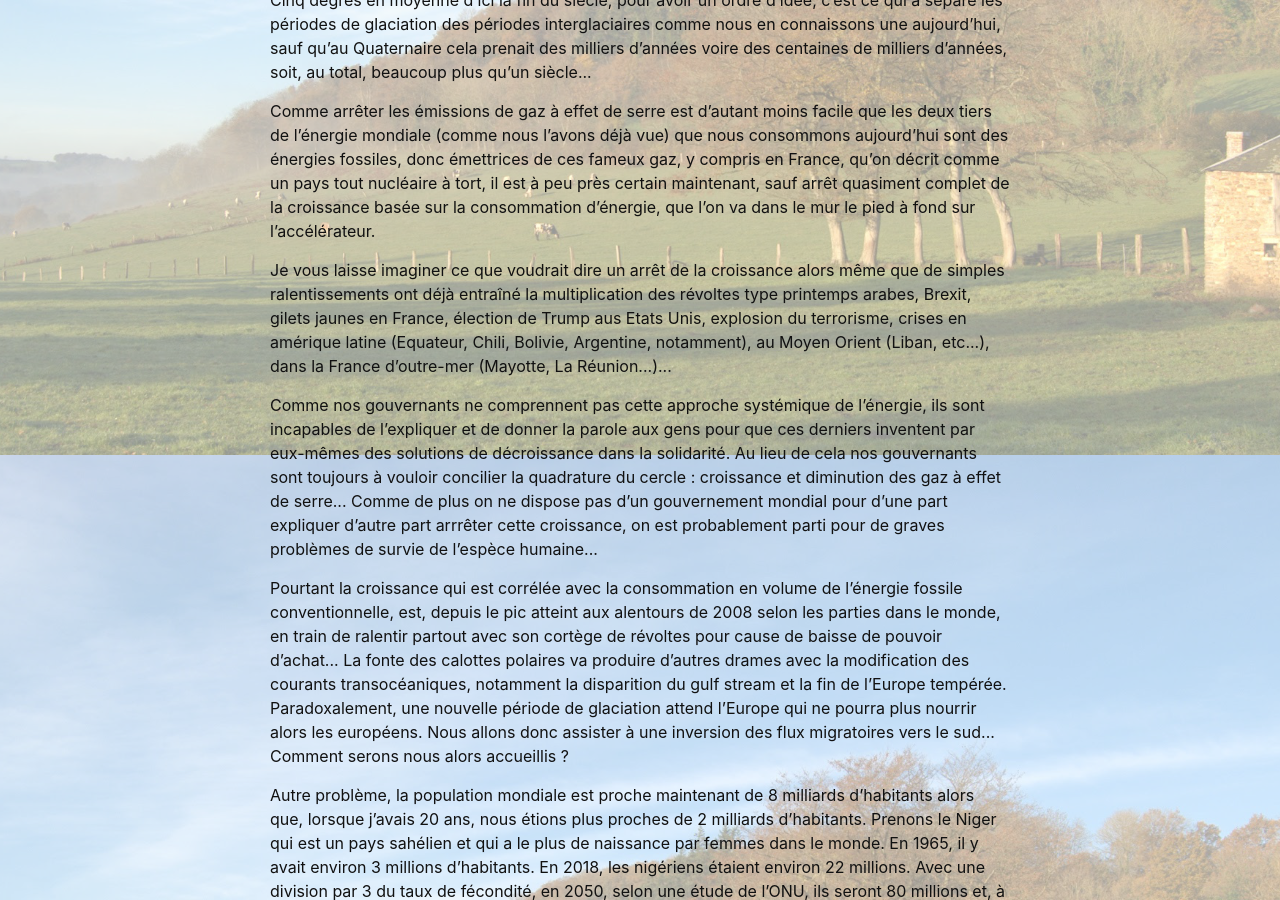
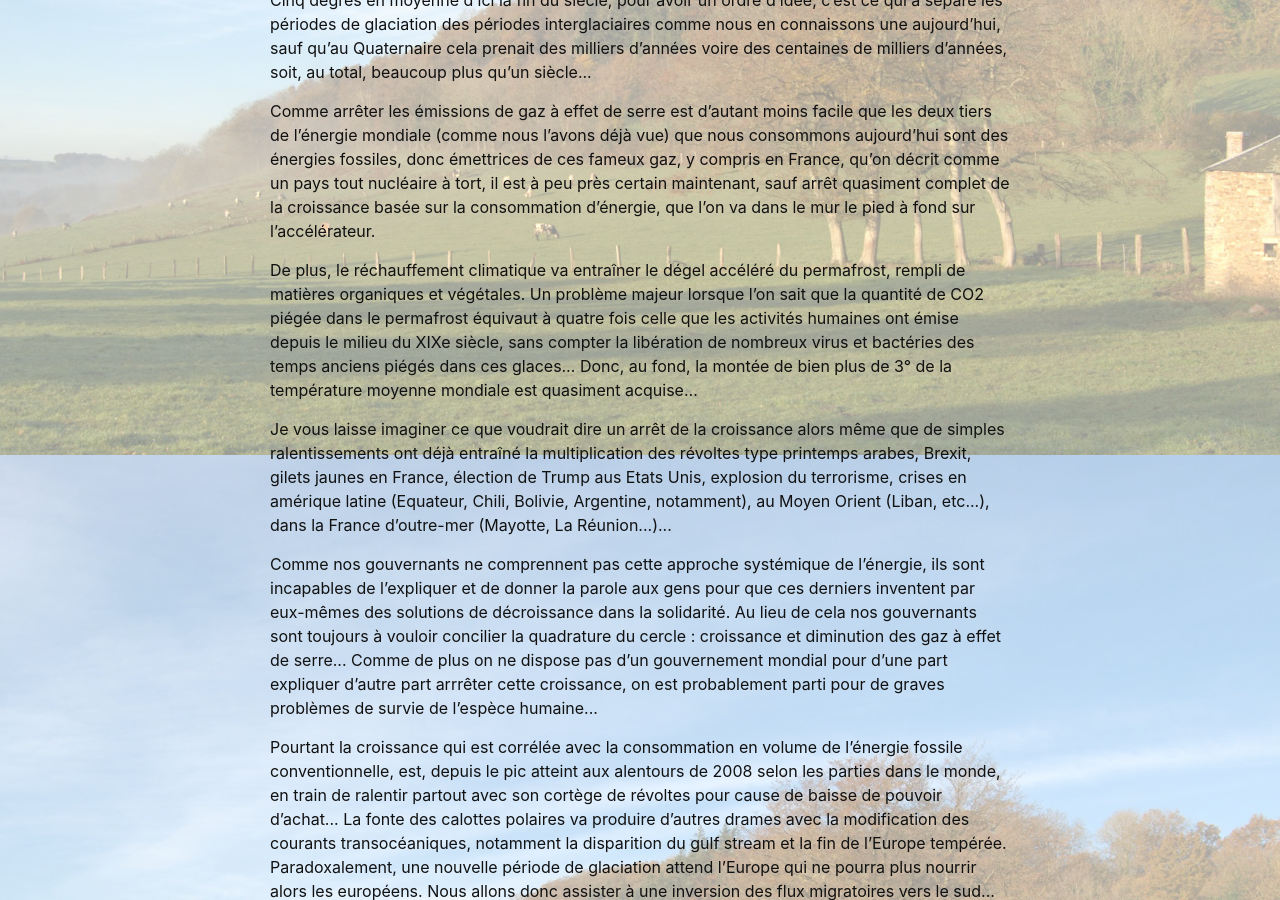
Before and after one commit to aperophilo/apero-philo-suisse-normande.github.io, a Jekyll site: the page built from collections/_events/2019-12-03-quai-harcourt.md, in a window 1280 px wide and 900 px high, scrolled down 1345 px. Built offline with Jekyll 4.4.1, drawn with Linux system fonts in a browser that asks for light colours.

Commit message:
Update 2019-12-03-quai-harcourt.md

```diff
--- a/collections/_events/2019-12-03-quai-harcourt.md
+++ b/collections/_events/2019-12-03-quai-harcourt.md
@@ -85,6 +85,15 @@ vue) que nous consommons aujourd'hui sont des énergies fossiles, donc
 pays tout nucléaire à tort, il est à peu près certain maintenant, sauf
 arrêt quasiment complet de la croissance basée sur la consommation
 d'énergie, que l'on va dans le mur le pied à fond sur l'accélérateur.
+
+De plus, le réchauffement climatique va entraîner le dégel accéléré du
+permafrost, rempli de matières organiques et végétales. Un problème
+majeur lorsque l'on sait que la quantité de CO2 piégée dans le permafrost
+équivaut à quatre fois celle que les activités humaines ont émise depuis
+le milieu du XIXe siècle, sans compter la libération de nombreux virus
+et bactéries des temps anciens piégés dans ces glaces... Donc, au fond,
+la montée de bien plus de 3° de la température moyenne mondiale est
+quasiment acquise...
 
 Je vous laisse imaginer ce que voudrait dire un arrêt de la croissance
 alors même que de simples ralentissements ont déjà entraîné la
```
